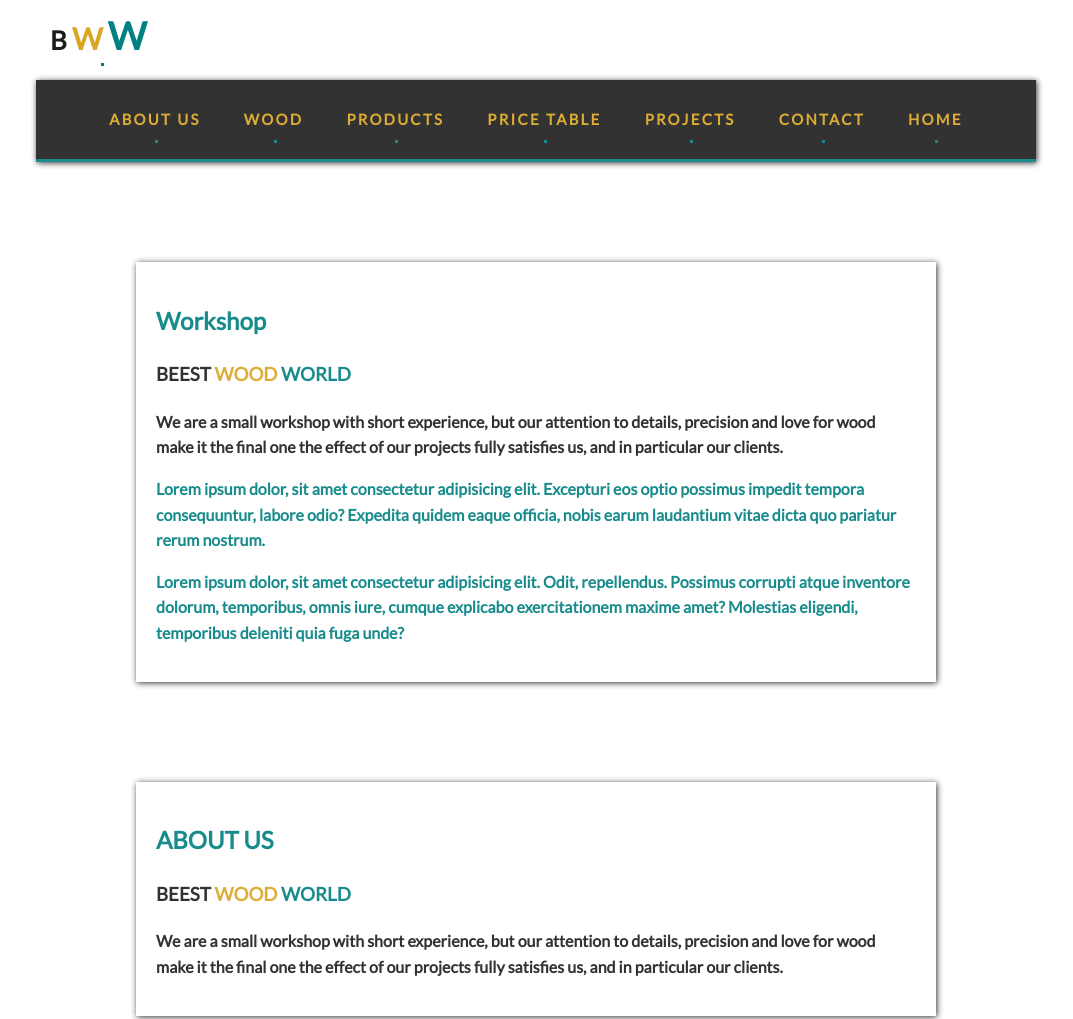
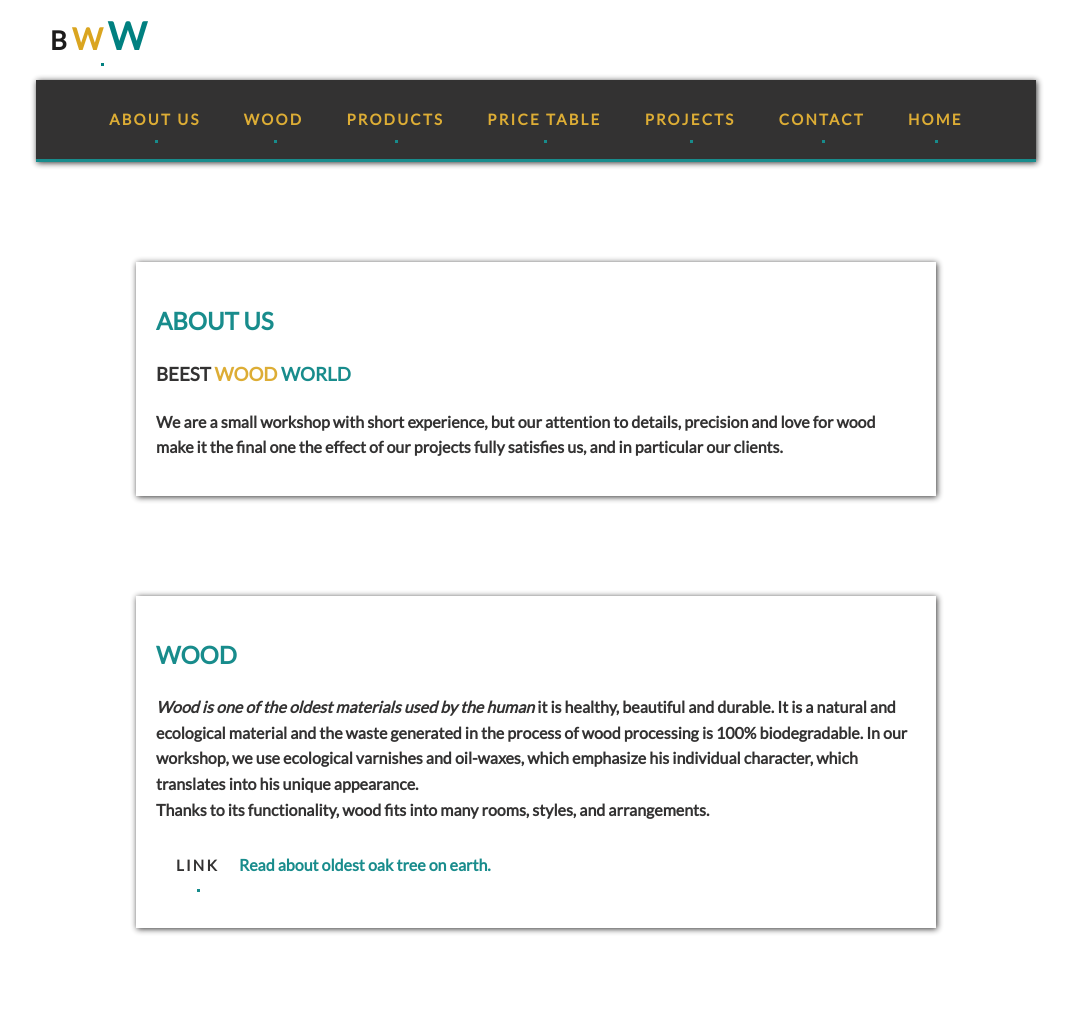
Before and after one commit to walmarek/Best-Wood-World-JS, a plain HTML site: page index.html in a window 1280 px wide. Shown: the top 1019 px of the page, without its empty margins (104-1177 px from the left). Drawn offline with nearby package versions, Linux system fonts and the light colour scheme; a web font is replaced by a local one.

```diff
--- a/index.html
+++ b/index.html
@@ -48,30 +48,6 @@
       <a href="#homepage" class="navigation__button">HOME</a>
     </nav>
     <main>
-      <article class="article">
-        <h2 class="article__header" id="about-us">Workshop</h2>
-        <h3 class="article__header--element">
-          BEEST <span class="article__element--color">WOOD</span>
-          <span class="article__element--colorNext">WORLD</span>
-        </h3>
-        <p class="article__paragraph">
-          We are a small workshop with short experience, but our attention to
-          details, precision and love for wood make it the final one the effect
-          of our projects fully satisfies us, and in particular our clients.
-        </p>
-        <p>
-          Lorem ipsum dolor, sit amet consectetur adipisicing elit. Excepturi
-          eos optio possimus impedit tempora consequuntur, labore odio? Expedita
-          quidem eaque officia, nobis earum laudantium vitae dicta quo pariatur
-          rerum nostrum.
-        </p>
-        <p>
-          Lorem ipsum dolor, sit amet consectetur adipisicing elit. Odit,
-          repellendus. Possimus corrupti atque inventore dolorum, temporibus,
-          omnis iure, cumque explicabo exercitationem maxime amet? Molestias
-          eligendi, temporibus deleniti quia fuga unde?
-        </p>
-      </article>
       <article class="article">
         <h2 class="article__header" id="about-us">ABOUT US</h2>
         <h3 class="article__header--element">
```
